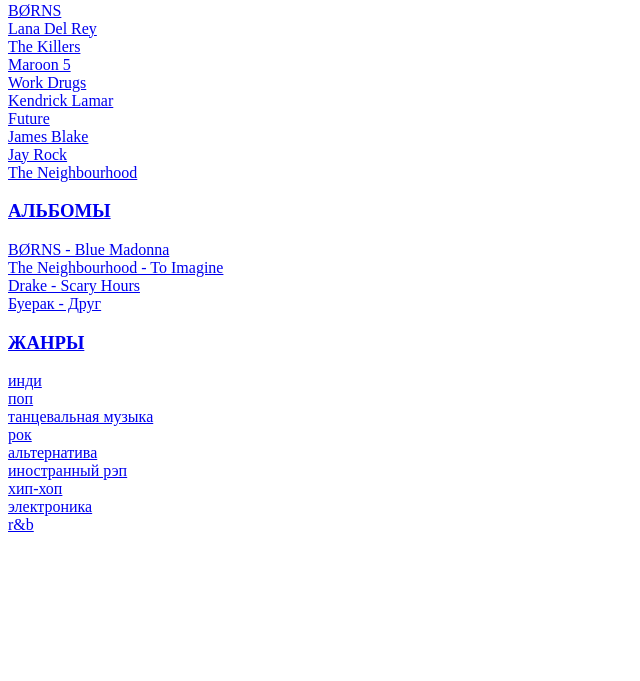
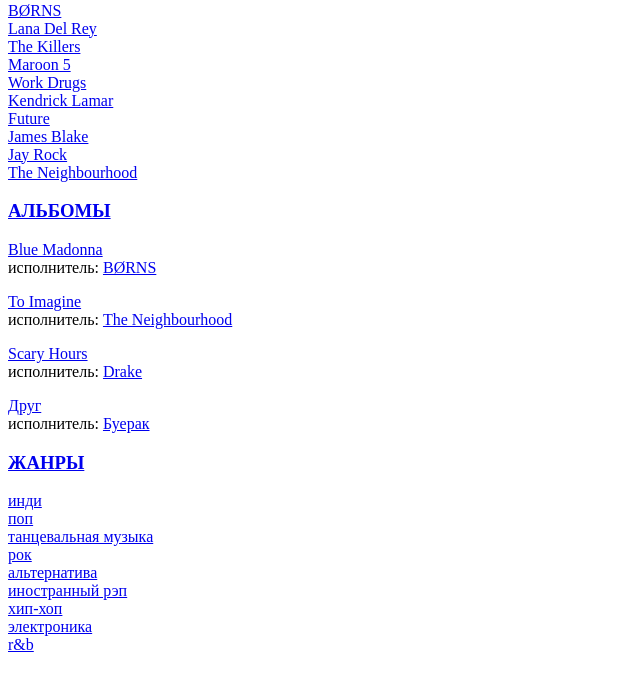
Before and after one commit to kinyashov/training_projects, a Django app: page / in a window 1280 px wide. Shown: the part 119-800 px from the top of the page, without its empty margins (0-640 px from the left). Run offline with Django 3.2, Linux system fonts and the light colour scheme; data comes from the database, SQL or seed files in the repository.

Commit message:
added link for performer in album div

```diff
--- a/django_projects/first_project/first_site/musli/templates/musli/index.html
+++ b/django_projects/first_project/first_site/musli/templates/musli/index.html
@@ -11,7 +11,10 @@
 <div>
     <h3><a href="{% url 'all_album' %}">АЛЬБОМЫ</a></h3>
     {% for album in list_of_albums %}
-    <a href="{% url 'album' album.slug %}">{{ album }}</a><br>
+    <p>
+        <a href="{% url 'album' album.slug %}">{{ album.title }}</a><br>
+        исполнитель: <a href="{% url 'performer' album.performer.slug %}">{{ album.performer }}</a>
+    </p>
     {% endfor %}
 </div>
 <div>
```
